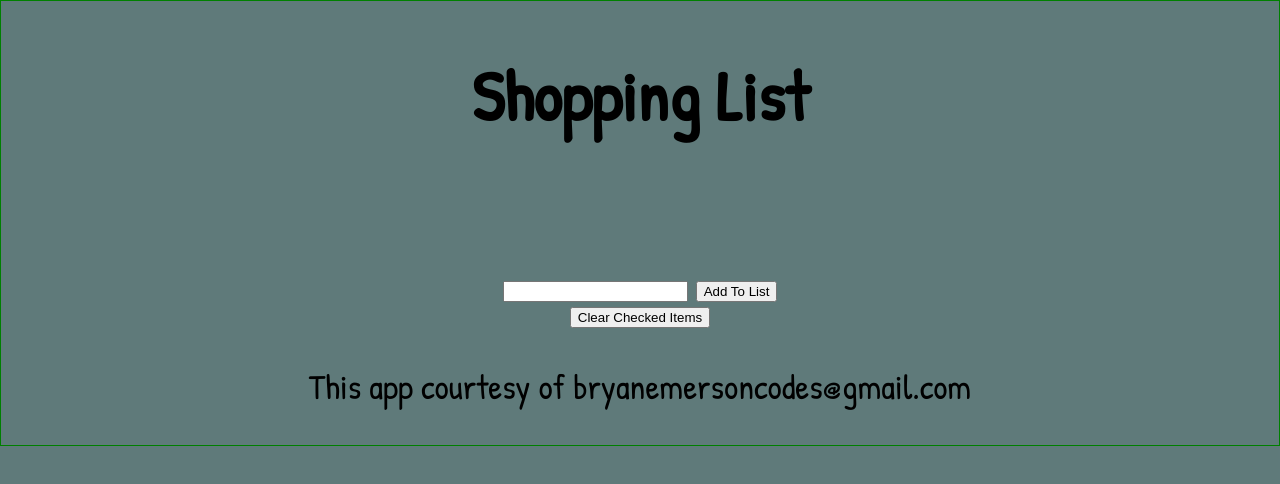
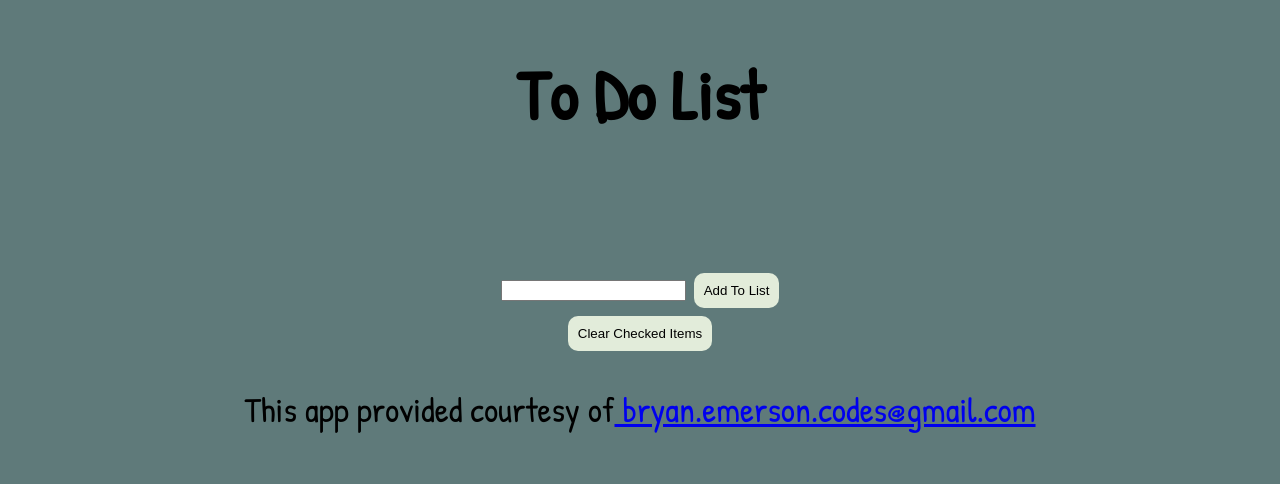
Before and after one commit to bryan-emerson/toDoList-Snowpack, a website with bundled scripts: page public/index.html in a window 1280 px wide. Built offline with nearby package versions, Linux system fonts and the light colour scheme.

Commit message:
readme, style, minor index.html

```diff
--- a/public/index.css
+++ b/public/index.css
@@ -5,7 +5,6 @@
   width: .25vw;
   margin-left: -35vw;
   list-style-type: none;
-
 }
 
 li {
@@ -17,20 +16,20 @@ li {
   padding-left: 10px;
 }
 
+li:hover {
+  box-shadow: 10px 12px 5px 5px rgba(0,0,0,0.24);
+}
+
 #container {
   display: flex;
   flex-direction: column;
   align-items: center;
-  justify-content: center;
-  margin: auto;
-  border: 1px solid green;
 }
 
 #container-two {
   display: flex;
   flex-direction: column;
   align-items: center;
-  justify-content: center;
 }
 
 body {
@@ -42,6 +41,20 @@ body {
   -moz-osx-font-smoothing: grayscale;
   font-size: 35px;
   background-color: #5f7a7a;
+}
+
+button {
+  background-color: rgb(226, 236, 218);
+  border: none;
+  border-radius: 10px;
+  color: black;
+  padding: 10px 10px;
+  margin-top: .5rem;
+  text-align: center;
+}
+
+button:hover {
+  box-shadow: 10px 12px 5px 5px rgba(0,0,0,0.24);
 }
 
 @media screen and (max-width: 480px) {
@@ -59,6 +72,6 @@ body {
   }
 
   p {
-    font-size: 1.2rem;
+    font-size: 1rem;
   }
 }
--- a/public/index.html
+++ b/public/index.html
@@ -4,7 +4,7 @@
 <head>
   <meta charset="utf-8">
   <meta http-equiv="X-UA-Compatible" content="IE=edge">
-  <title></title>
+  <title>ToDo</title>
   <meta name="description" content="">
   <meta name="viewport" content="width=device-width, initial-scale=1">
   <link rel="stylesheet" href="./index.css">
@@ -13,7 +13,7 @@
 <body>
   <div id="container">
     <div id="container-two">
-      <h1>Shopping List</h1>
+      <h1>To Do List</h1>
       <ul id="list">
       </ul>
       <form id="new-task-form">
@@ -22,7 +22,8 @@
       </form>
     </div>
     <button id="clear">Clear Checked Items</button>
-    <p>This app courtesy of bryanemersoncodes@gmail.com</p>
+    <p>This app provided courtesy of<a
+        href="mailto:bryan.emerson.codes@gmail.com?&subject=Hello Bryan! We are interested in you joining our company!"> bryan.emerson.codes@gmail.com</a> </p>
   </div>
   <script src="dist/index.js" type="module" async defer></script>
 </body>
```
Also changed, not shown: README.md, public/userView.png (added).
